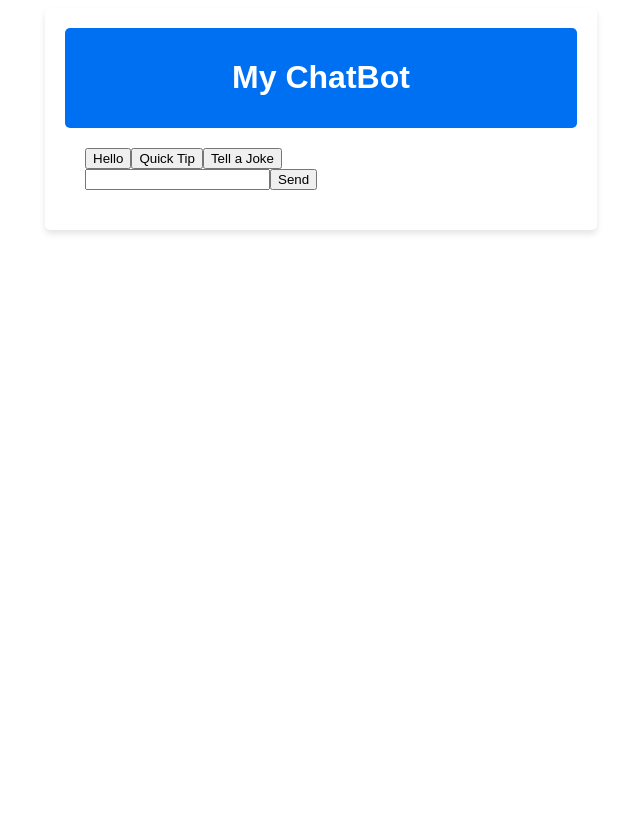
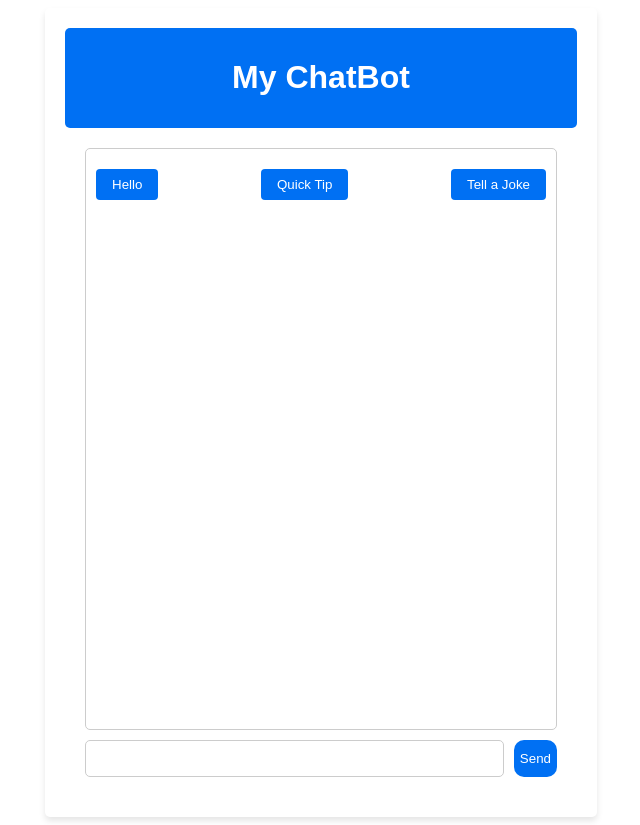
Before and after one commit to mwihoti/Chatbot-with-Gemini-API, a Next.js app in the folder my-chatbot/: page / in a window 1280 px wide. Shown: the whole page, without its empty margins (319-959 px from the left). Before the commit the page ends 800 px from the top, so only its background shows below. Built offline with nearby package versions, Linux system fonts and the light colour scheme.

Commit message:
Added styles css for chatbot

```diff
--- a/my-chatbot/pages/index.js
+++ b/my-chatbot/pages/index.js
@@ -38,7 +38,7 @@ export default function Home() {
       body: JSON.stringify({ message: trimmedMessage})
     });
     const { reply } = await response.json();
-    const formattedReply = formatText(reply);
+    const formattedReply = formatText(reply) || '';
 
     setMessages(messages => [...messages, { id: Date.now() + 1, text: formattedReply, sender: 'bot' }]);
   };
--- a/my-chatbot/styles/Home.module.css
+++ b/my-chatbot/styles/Home.module.css
@@ -1,168 +1,59 @@
-.page {
-  --gray-rgb: 0, 0, 0;
-  --gray-alpha-200: rgba(var(--gray-rgb), 0.08);
-  --gray-alpha-100: rgba(var(--gray-rgb), 0.05);
-
-  --button-primary-hover: #383838;
-  --button-secondary-hover: #f2f2f2;
-
-  display: grid;
-  grid-template-rows: 20px 1fr 20px;
-  align-items: center;
-  justify-items: center;
-  min-height: 100svh;
-  padding: 80px;
-  gap: 64px;
-  font-family: var(--font-geist-sans);
+.chatArea {
+  border: 1px solid #ccc;
+  border-radius: 5px;
+  padding: 10px;
+  height: 70vh;
+  overflow-y: auto;
+  margin-bottom: 10px;
 }
 
-@media (prefers-color-scheme: dark) {
-  .page {
-    --gray-rgb: 255, 255, 255;
-    --gray-alpha-200: rgba(var(--gray-rgb), 0.145);
-    --gray-alpha-100: rgba(var(--gray-rgb), 0.06);
-
-    --button-primary-hover: #ccc;
-    --button-secondary-hover: #1a1a1a;
-  }
+.controls, .quickResponses {
+  display: flex;
+  justify-content: space-between;
+  margin-top: 10px;
 }
 
-.main {
-  display: flex;
-  flex-direction: column;
-  gap: 32px;
-  grid-row-start: 2;
+.input {
+  flex-grow: 1;
+  margin-right: 10px;
+  padding: 10px;
+  border: 1px solid #ccc;
+  border-radius: 5px;
 }
 
-.main ol {
-  font-family: var(--font-geist-mono);
-  padding-left: 0;
-  margin: 0;
-  font-size: 14px;
-  line-height: 24px;
-  letter-spacing: -0.01em;
-  list-style-position: inside;
+.sendButton {
+  background-color: #0070f3;
+  color: white;
+  border: none;
+  cursor: pointer;
+  border-radius: 10px;
+
 }
 
-.main li:not(:last-of-type) {
-  margin-bottom: 8px;
+.quickResponses button {
+  padding: 8px 16px;
+  background-color: #0070f3;
+  color: white;
+  border: none;
+  border-radius: 4px;
+  cursor: pointer;
+  transition: background-color 0.3s;
 }
 
-.main code {
-  font-family: inherit;
-  background: var(--gray-alpha-100);
-  padding: 2px 4px;
-  border-radius: 4px;
-  font-weight: 600;
+.botMessage {
+  text-align: left;
+  color: #0070f3;
+  margin: 5px;
+  padding: 5px;
+  border-radius: 5px;
+  background-color: #fbfbfb;
 }
 
-.ctas {
-  display: flex;
-  gap: 16px;
+.userMessage {
+  text-align: right;
+  color: green;
+  margin: 5px;
+  padding: 5px;
+  border-radius: 5px;
+  background-color: #d1d1d1;
 }
-
-.ctas a {
-  appearance: none;
-  border-radius: 128px;
-  height: 48px;
-  padding: 0 20px;
-  border: none;
-  border: 1px solid transparent;
-  transition:
-    background 0.2s,
-    color 0.2s,
-    border-color 0.2s;
-  cursor: pointer;
-  display: flex;
-  align-items: center;
-  justify-content: center;
-  font-size: 16px;
-  line-height: 20px;
-  font-weight: 500;
-}
-
-a.primary {
-  background: var(--foreground);
-  color: var(--background);
-  gap: 8px;
-}
-
-a.secondary {
-  border-color: var(--gray-alpha-200);
-  min-width: 180px;
-}
-
-.footer {
-  grid-row-start: 3;
-  display: flex;
-  gap: 24px;
-}
-
-.footer a {
-  display: flex;
-  align-items: center;
-  gap: 8px;
-}
-
-.footer img {
-  flex-shrink: 0;
-}
-
-/* Enable hover only on non-touch devices */
-@media (hover: hover) and (pointer: fine) {
-  a.primary:hover {
-    background: var(--button-primary-hover);
-    border-color: transparent;
-  }
-
-  a.secondary:hover {
-    background: var(--button-secondary-hover);
-    border-color: transparent;
-  }
-
-  .footer a:hover {
-    text-decoration: underline;
-    text-underline-offset: 4px;
-  }
-}
-
-@media (max-width: 600px) {
-  .page {
-    padding: 32px;
-    padding-bottom: 80px;
-  }
-
-  .main {
-    align-items: center;
-  }
-
-  .main ol {
-    text-align: center;
-  }
-
-  .ctas {
-    flex-direction: column;
-  }
-
-  .ctas a {
-    font-size: 14px;
-    height: 40px;
-    padding: 0 16px;
-  }
-
-  a.secondary {
-    min-width: auto;
-  }
-
-  .footer {
-    flex-wrap: wrap;
-    align-items: center;
-    justify-content: center;
-  }
-}
-
-@media (prefers-color-scheme: dark) {
-  .logo {
-    filter: invert();
-  }
-}
```
